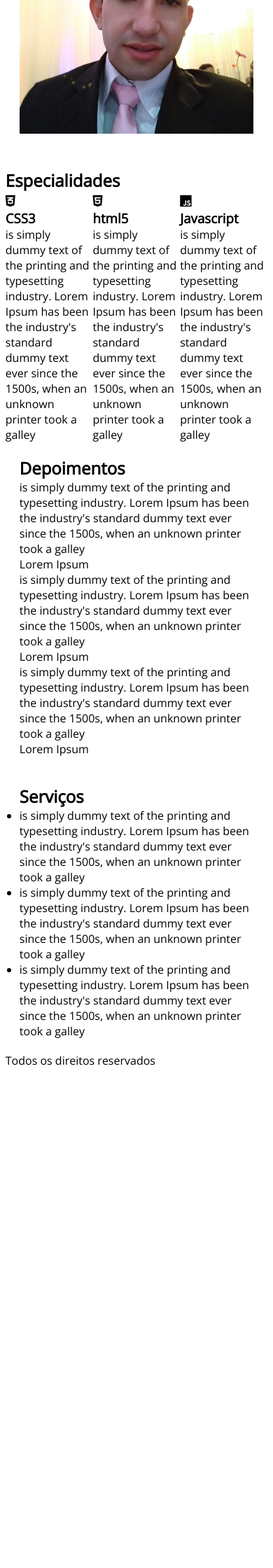
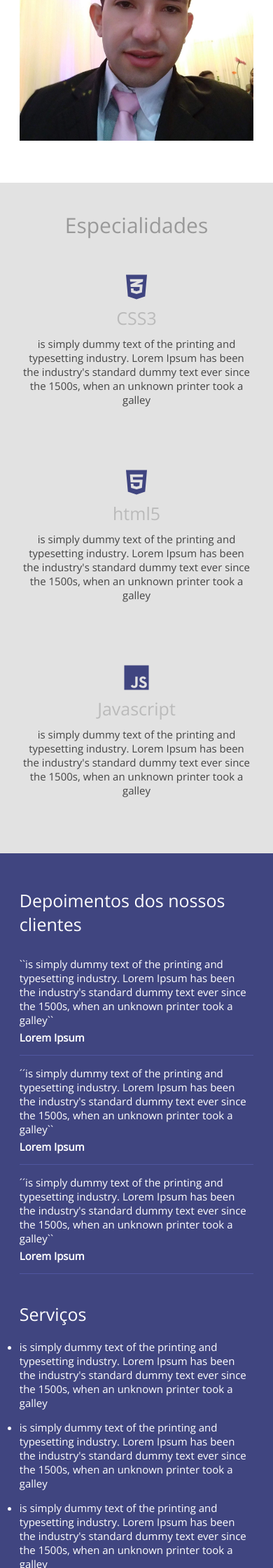
Before and after one commit to carlosti1099/Webmaster, a PHP site: page / in a window 390 px wide. Shown: the part 1440-3680 px from the top of the page at 70% size. Before the commit the page ends 2962 px from the top, so only its background shows below. Run offline with PHP 8.4, Linux system fonts and the light colour scheme.

Commit message:
Finalizando o responsivo aplicando o css3

```diff
--- a/Danki-Desenvolvimento-Web-Completo/CSS-CSS3-DESIGN-RESPONSIVO 1.1/Projeto_01/css/style.css
+++ b/Danki-Desenvolvimento-Web-Completo/CSS-CSS3-DESIGN-RESPONSIVO 1.1/Projeto_01/css/style.css
@@ -19,6 +19,7 @@ img{
 }
 
 .w33{
+    padding: 0 10px;
     width: 33.3%;
 }
 
@@ -128,7 +129,7 @@ section.banner-principal form input[type=submit]{
 }
 
 section.descricao-autor{
-    padding: 30px 0;
+    padding: 40px 0;
 }
 
 section.descricao-autor h2{
@@ -141,6 +142,117 @@ section.descricao-autor p{
     font-size: 16px;
     color: #444;
     margin-top: 10px;
+}
+
+section.especialidades{
+    text-align: center;
+    padding: 40px 0;
+    background: #e2e2e2;
+}
+
+section.especialidades h2.title{
+    font-size: 30px;
+    font-weight: 400;
+    color: #999;
+}
+
+.box-especialidade{
+    margin: 40px 0;
+    padding: 0 30px;
+    text-align: center;
+}
+
+.box-especialidade h3{
+    color: #404580;
+    font-size: 40px;
+}
+
+.box-especialidade h4{
+    font-weight: 300;
+    font-size: 25px;
+    color: #bababa;
+}
+
+.box-especialidade p{
+    color: #444;
+    font-size: 15px;
+    margin-top: 10px;
+}
+
+section.extras{
+    padding: 30px 0;
+    background: #404580;
+}
+
+.servicos-container,.depoimentos-container{
+    padding: 0 50px;
+}
+
+section.extras .title{
+    color: white;
+    font-weight: 300;
+    font-size: 25px;
+    margin-bottom: 15px;
+}
+
+.depoimento-single{
+    padding: 15px 0;
+    border-bottom: 1px solid #5056a0;
+}
+p.depoimento-descricao{
+    font-size: 15px;
+    color: white;
+    font-weight: 300;
+}
+
+p.nome-autor{
+    font-size: 15px;
+    color: white;
+    font-weight: bold;
+    margin-top: 5px;
+}
+
+.servicos{
+    margin: 20px 0;
+}
+
+.servicos li{
+    margin-bottom: 15px;
+    font-size: 15px;
+    color: white;
+    font-weight: 300;
+}
+
+footer{
+    background: #313462;
+    padding: 30px 0;
+}
+
+footer p{
+    color: white;
+    text-align: center;
+    font-weight: 400;
+    font-size: 16px;
+}
+
+@media screen and (max-width: 768px){
+    img{
+        float: none !important;
+        display: block;
+        margin: 0 auto;
+    }
+    .w50{
+        padding: 20px;
+        width: 100%;
+    }
+    .w33{
+        width: 100%;
+        padding: 20px;
+    }
+    .box-especialidade{
+        padding: 40px 20px;
+        margin: 0;
+    }
 }
 
 @media screen and (max-width: 700px){
@@ -183,15 +295,3 @@ section.descricao-autor p{
         text-decoration: none;
     }
 }
-
-@media screen and (max-width: 768px){
-    img{
-        float: none !important;
-        display: block;
-        margin: 0 auto;
-    }
-    .w50{
-        padding: 20px;
-        width: 100%;
-    }
-}
--- a/Danki-Desenvolvimento-Web-Completo/CSS-CSS3-DESIGN-RESPONSIVO 1.1/Projeto_01/index.php
+++ b/Danki-Desenvolvimento-Web-Completo/CSS-CSS3-DESIGN-RESPONSIVO 1.1/Projeto_01/index.php
@@ -81,62 +81,63 @@
             <h2 class="title">Especialidades</h2>
             <div class="w33 left box-especialidade">
                 <h3><i class="fa-brands fa-css3-alt"></i></h3>
-                <h3>CSS3</h3>
+                <h4>CSS3</h4>
                 <P>is simply dummy text of the printing and typesetting industry. Lorem Ipsum has
                     been the industry's standard dummy text ever since the 1500s, when an unknown
                     printer took a galley</P>
             </div><!--box-especialidade-->
             <div class="w33 left box-especialidade">
                 <h3><i class="fa-brands fa-html5"></i></h3>
-                <h3>html5</h3>
+                <h4>html5</h4>
                 <P>is simply dummy text of the printing and typesetting industry. Lorem Ipsum has
                     been the industry's standard dummy text ever since the 1500s, when an unknown
                     printer took a galley</P>
             </div><!--box-especialidade-->
             <div class="w33 left box-especialidade">
                 <h3><i class="fa-brands fa-js"></i></h3>
-                <h3>Javascript</h3>
+                <h4>Javascript</h4>
                 <P>is simply dummy text of the printing and typesetting industry. Lorem Ipsum has
                     been the industry's standard dummy text ever since the 1500s, when an unknown
                     printer took a galley</P>
             </div><!--box-especialidade-->
+            <div class="clear"></div>
         </div><!--center-->
     </section>
 
     <section class="extras">
 
         <div class="center">
-            <div class="w50 left">
-                <h2 class="title">Depoimentos</h2>
+            <div class="w50 left depoimentos-container">
+                <h2 class="title">Depoimentos dos nossos clientes</h2>
                 <div class="depoimento-single">
                     <p class="depoimento-descricao">
-                    is simply dummy text of the printing and typesetting industry. Lorem Ipsum has
+                    ``is simply dummy text of the printing and typesetting industry. Lorem Ipsum has
                     been the industry's standard dummy text ever since the 1500s, when an unknown
-                    printer took a galley
+                    printer took a galley``
                     </p>
                     <p class="nome-autor">Lorem Ipsum</p>
                 </div><!--depoimento-single-->
 
                 <div class="depoimento-single">
                     <p class="depoimento-descricao">
-                    is simply dummy text of the printing and typesetting industry. Lorem Ipsum has
+                    ´´is simply dummy text of the printing and typesetting industry. Lorem Ipsum has
                     been the industry's standard dummy text ever since the 1500s, when an unknown
-                    printer took a galley
+                    printer took a galley``
                     </p>
                     <p class="nome-autor">Lorem Ipsum</p>
                 </div><!--depoimento-single-->
 
                 <div class="depoimento-single">
                     <p class="depoimento-descricao">
-                    is simply dummy text of the printing and typesetting industry. Lorem Ipsum has
+                    ´´is simply dummy text of the printing and typesetting industry. Lorem Ipsum has
                     been the industry's standard dummy text ever since the 1500s, when an unknown
-                    printer took a galley
+                    printer took a galley``
                     </p>
                     <p class="nome-autor">Lorem Ipsum</p>
                 </div><!--depoimento-single-->
             </div><!--w50-->
 
-            <div class="w50 left">
+            <div class="w50 left servicos-container">
                 <h2 class="title">Serviços</h2>
                 <div class="servicos">
                     <ul>
```
